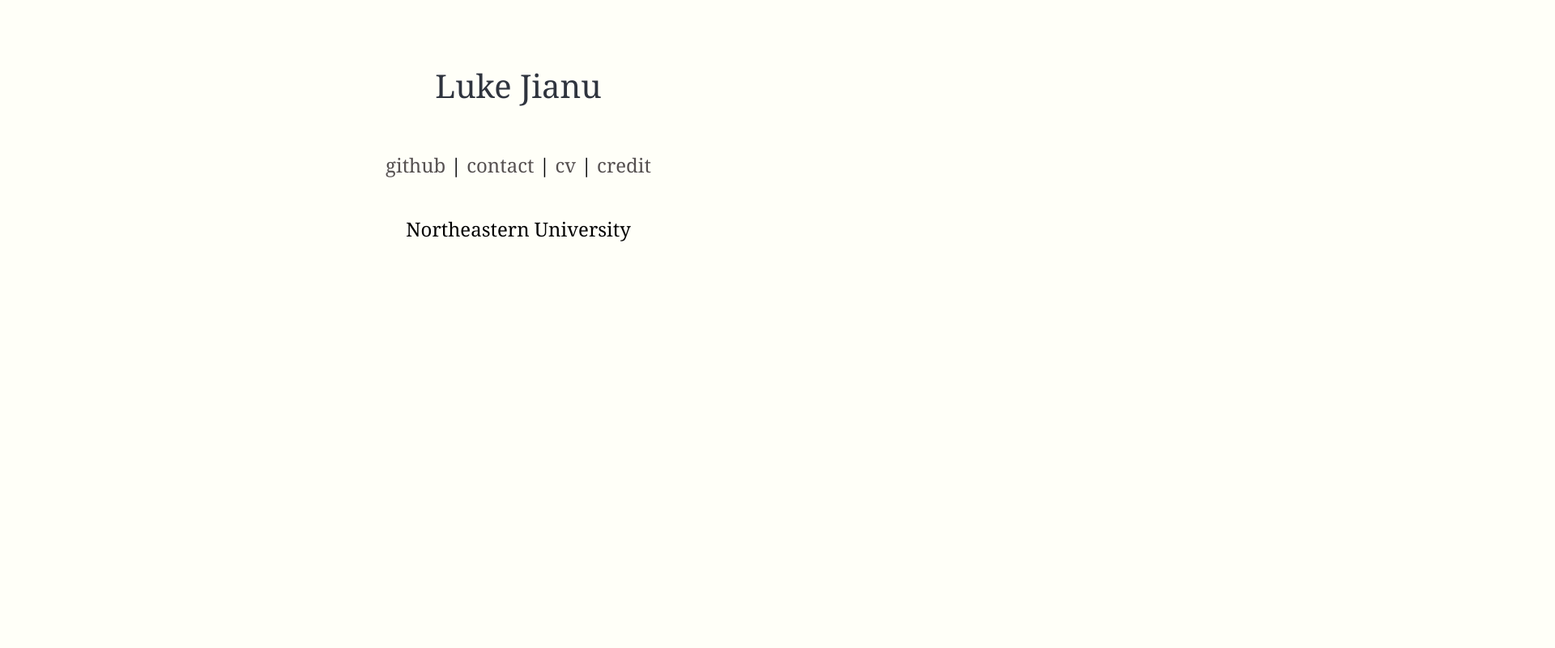
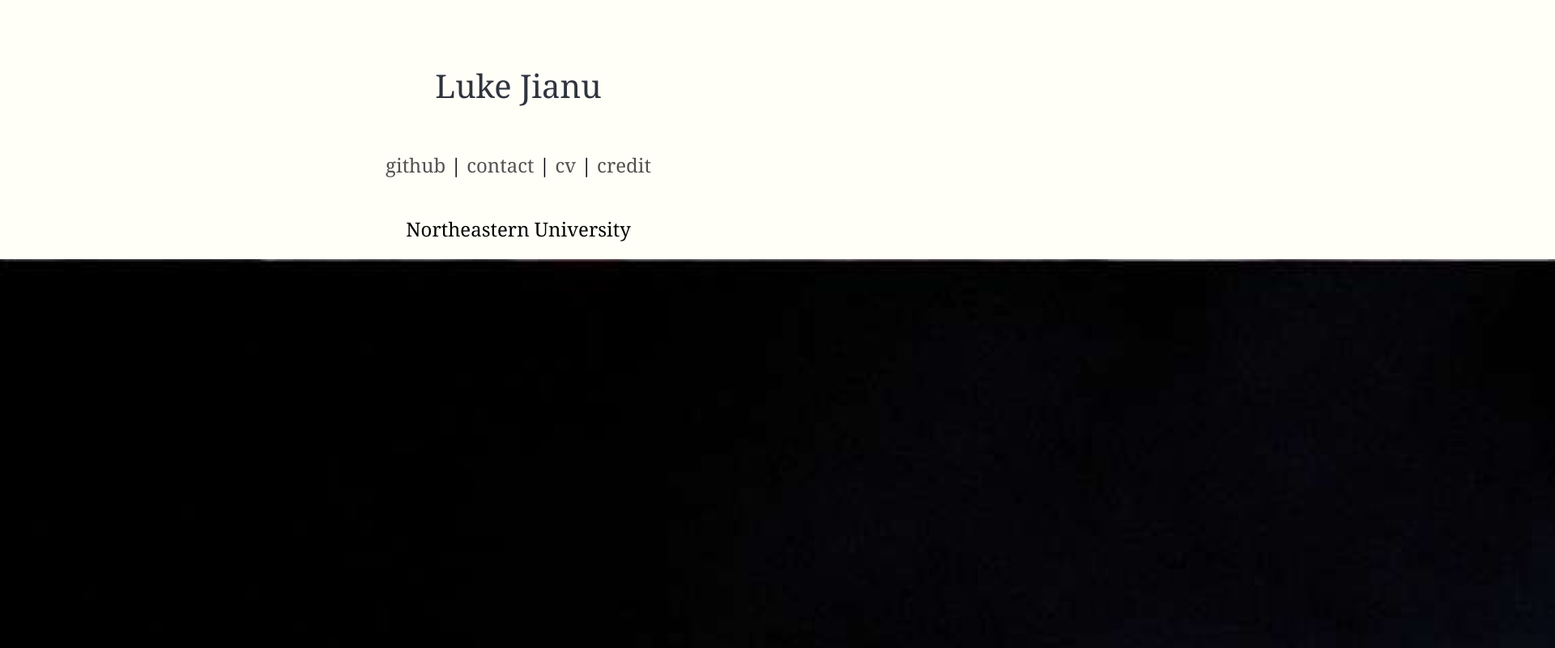
Before and after one commit to lukejianu/personal-website, a React (Create React App) app: page / in a window 1280 px wide. Shown: the top 800 px of the page at 81% size, 1920 px wide, since content can reach past the window. Built offline with nearby package versions, Linux system fonts and the light colour scheme; the HTML template or start-up script is replaced by a standard one.

Commit message:
blah blah blah

```diff
--- a/src/App.js
+++ b/src/App.js
@@ -14,11 +14,14 @@ function App() {
           <h2>
             <a href="https://github.com/lukejianu" target="_blank" rel="noopener noreferrer">github</a>
             &nbsp;| <a href="mailto:jianuluke@gmail.com">contact</a>
-            &nbsp;| <a href="LJ_Resume.pdf" target="_blank" rel="noopener noreferrer">cv</a>
+            &nbsp;| <a href="LJ_Resume.pdf" type="application/pdf" target="_blank" rel="noopener noreferrer">cv</a>
             &nbsp;| <a href="https://nikhilsardana.github.io/" target="_blank" rel="noopener noreferrer">credit</a>
           </h2>
           <h2>Northeastern University</h2>
         </body>
+      </div>
+      <div>
+        <img src="img.JPG" alt="foofoo" />
       </div>
     </div>
   );
```
Also changed, not shown: public/img.JPG (added).
